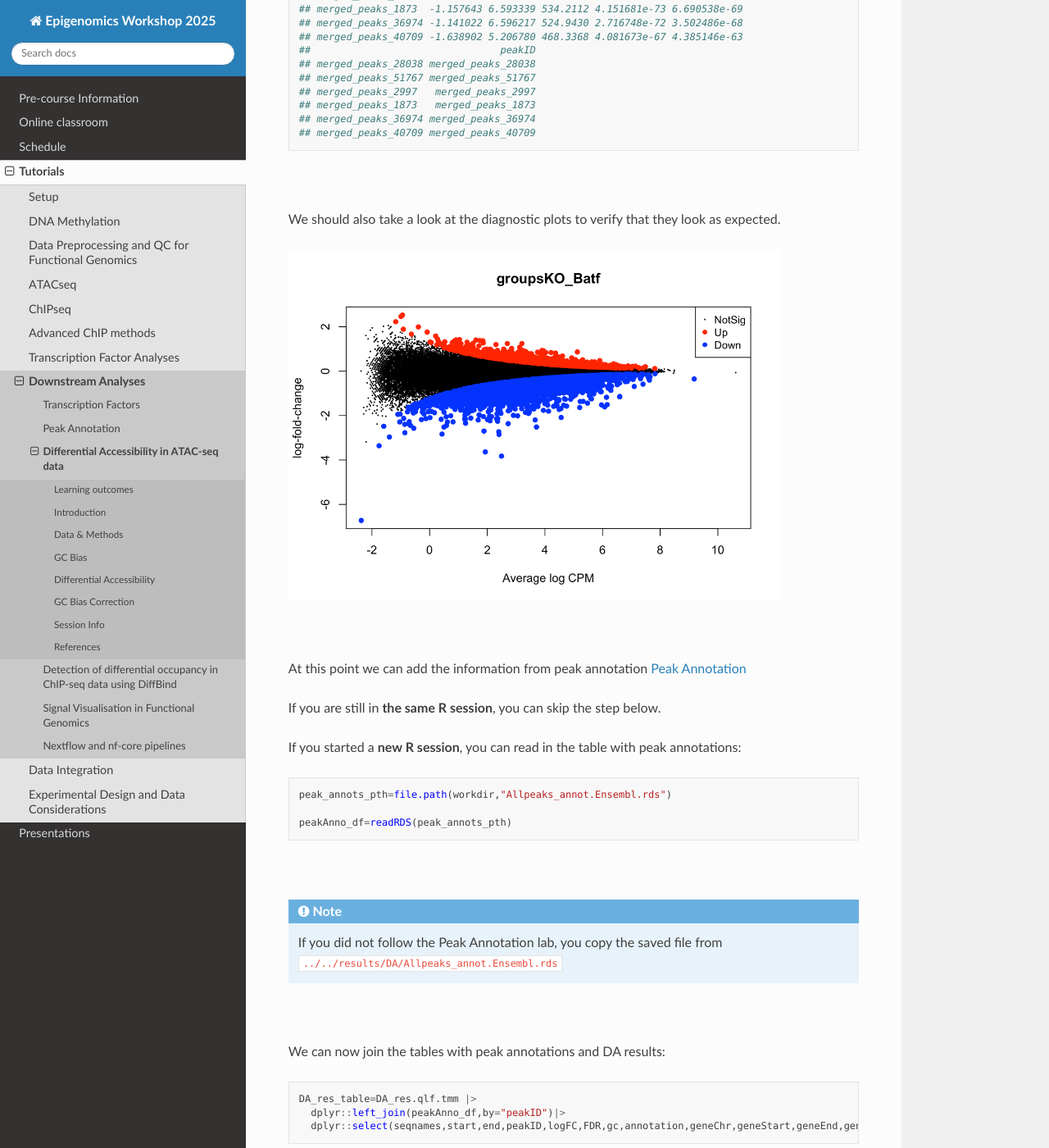
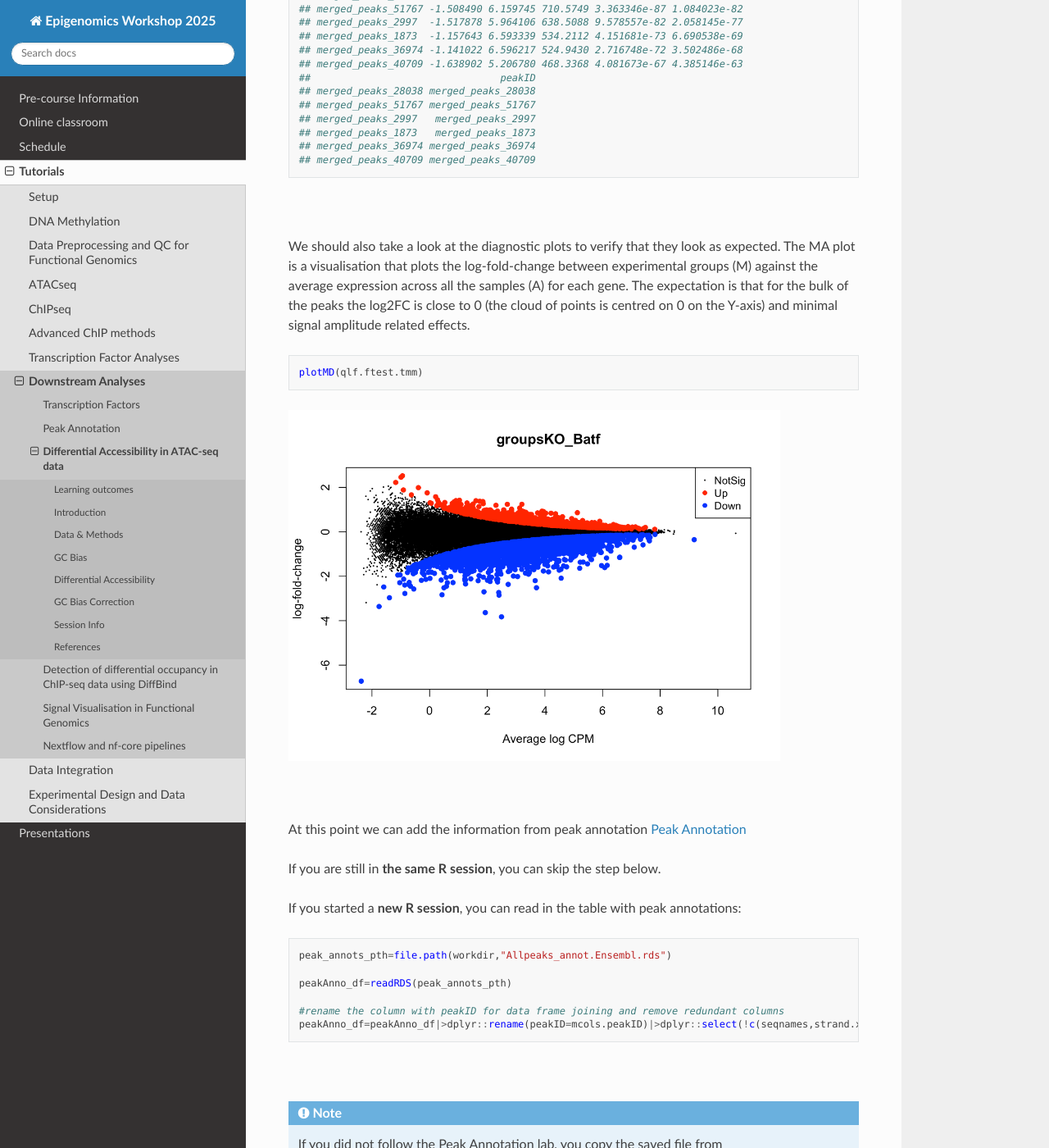
Before and after one commit to NBISweden/workshop-epigenomics-RTDs, a Sphinx documentation site: the page built from docs/content/tutorials/atac-chip-downstream/PeakDA_tsao2022.fulldata_rtds.12ix2025.rst, in a window 1280 px wide and 1400 px high, scrolled down 10237 px. Shown: the whole window at 82% size. Built offline with Sphinx 7.4.7 and the Read the Docs theme 3.1.0, drawn with Linux system fonts in a browser that asks for light colours; some of the changed text lies outside the part shown.

Commit message:
update ATACseq labs

```diff
--- a/docs/content/tutorials/atac-chip-downstream/PeakAnnot_tsao2022.fulldata_rtds.12ix2025.rst
+++ b/docs/content/tutorials/atac-chip-downstream/PeakAnnot_tsao2022.fulldata_rtds.12ix2025.rst
@@ -277,7 +277,7 @@
 ::
 
    library(TxDb.Mmusculus.UCSC.mm39.knownGene)
-   txdb=TxDb.Hsapiens.UCSC.mm39.knownGene
+   txdb=TxDb.Mmusculus.UCSC.mm39.knownGene
 
 Please note that UCSC and Ensembl use different contig naming schemes,
 so it is advisable to use the annotation matching the genome reference
--- a/docs/content/tutorials/atac-chip-downstream/PeakDA_tsao2022.fulldata_rtds.12ix2025.rst
+++ b/docs/content/tutorials/atac-chip-downstream/PeakDA_tsao2022.fulldata_rtds.12ix2025.rst
@@ -129,16 +127,17 @@
 
    .. code:: r
 
-      workdir="/path/to/workdir"
+      workdir=getwd()
 
 To set working directory to your desired path you can use these
 commands:
 
 ::
 
-   workdir=getwd()
+   workdir="/path/to/workdir"
 
    workdir=setwd()
+
 
 :raw-html:`<br />`
 
@@ -487,6 +486,14 @@
 We can inspect sample grouping on multidimensional scaling (MDS) plot
 before proceeding:
 
+.. container:: cell
+
+   .. code:: r
+
+      plotMDS(reads.dge.tmm)
+
+
+
 .. image:: figures/DA/unnamed-chunk-16-1.png
           :width: 600px
 
@@ -533,6 +540,14 @@
 
 We should also take a look at the diagnostic plots to verify that they
 look as expected.
+The MA plot is a visualisation that plots the log-fold-change between experimental groups (M) against the average expression across all the samples (A) for each gene. The expectation is that for the bulk of the peaks the log2FC is close to 0 (the cloud of points is centred on 0 on the Y-axis) and minimal signal amplitude related effects.
+
+
+.. container:: cell
+
+   .. code:: r
+
+      plotMD(qlf.ftest.tmm)
 
 
 .. image:: figures/DA/unnamed-chunk-19-1.png
@@ -557,12 +572,16 @@
 
       peakAnno_df=readRDS(peak_annots_pth)
 
+      #rename the column with peakID for data frame joining and remove redundant columns
+      peakAnno_df=peakAnno_df|>dplyr::rename(peakID=mcols.peakID)|>dplyr::select(!c(seqnames,strand.x,start,end,width,strand.y))
+
+
 :raw-html:`<br />`
 
 .. Note::
 
    If you did not follow the Peak Annotation lab, you copy the saved file from
-   ``../../results/DA/Allpeaks_annot.Ensembl.rds``
+   ``../../results/DA/objects/Allpeaks_annot.Ensembl.rds``
 
 
 :raw-html:`<br />`
@@ -574,9 +593,13 @@
 
    .. code:: r
 
+      peaks_gr_df=as.data.frame(peaks_gr)|>dplyr::rename(peakID=mcols.peakID)
+
       DA_res_table=DA_res.qlf.tmm |>
         dplyr::left_join(peakAnno_df,by="peakID")|>
-        dplyr::select(seqnames,start,end,peakID,logFC,FDR,gc,annotation,geneChr,geneStart,geneEnd,geneStrand,geneId,transcriptId,external_gene_name,distanceToTSS)
+        dplyr::left_join(peaks_gr_df,by="peakID")|>
+        dplyr::select(seqnames,start,end,peakID,gc,logFC,FDR,annotation,geneChr,geneStart,geneEnd,geneStrand,geneId,transcriptId,external_gene_name,distanceToTSS)
+
 
 .. container:: cell
 
```
Also changed, not shown: other parts of docs/content/tutorials/atac-chip-downstream/PeakDA_tsao2022.fulldata_rtds.12ix2025.rst (+2 -4 lines).
